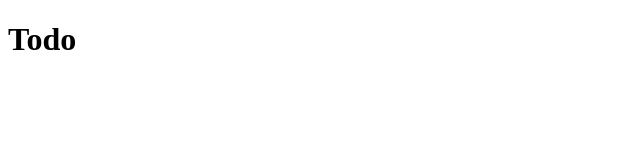
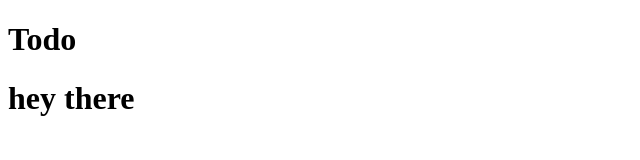
Before and after one commit to shivanshu-garg1/Todo, a plain HTML site: page index.html in a window 1280 px wide. Shown: the whole page, without its empty margins (0-640 px from the left). Drawn offline with Linux system fonts and the light colour scheme.

Commit message:
Second commit

```diff
--- a/index.html
+++ b/index.html
@@ -7,6 +7,7 @@
 </head>
 <body>
     <h1>Todo</h1>
+    <h1>hey there</h1>
     <script src="script.js"></script>
 </body>
 </html>
```
